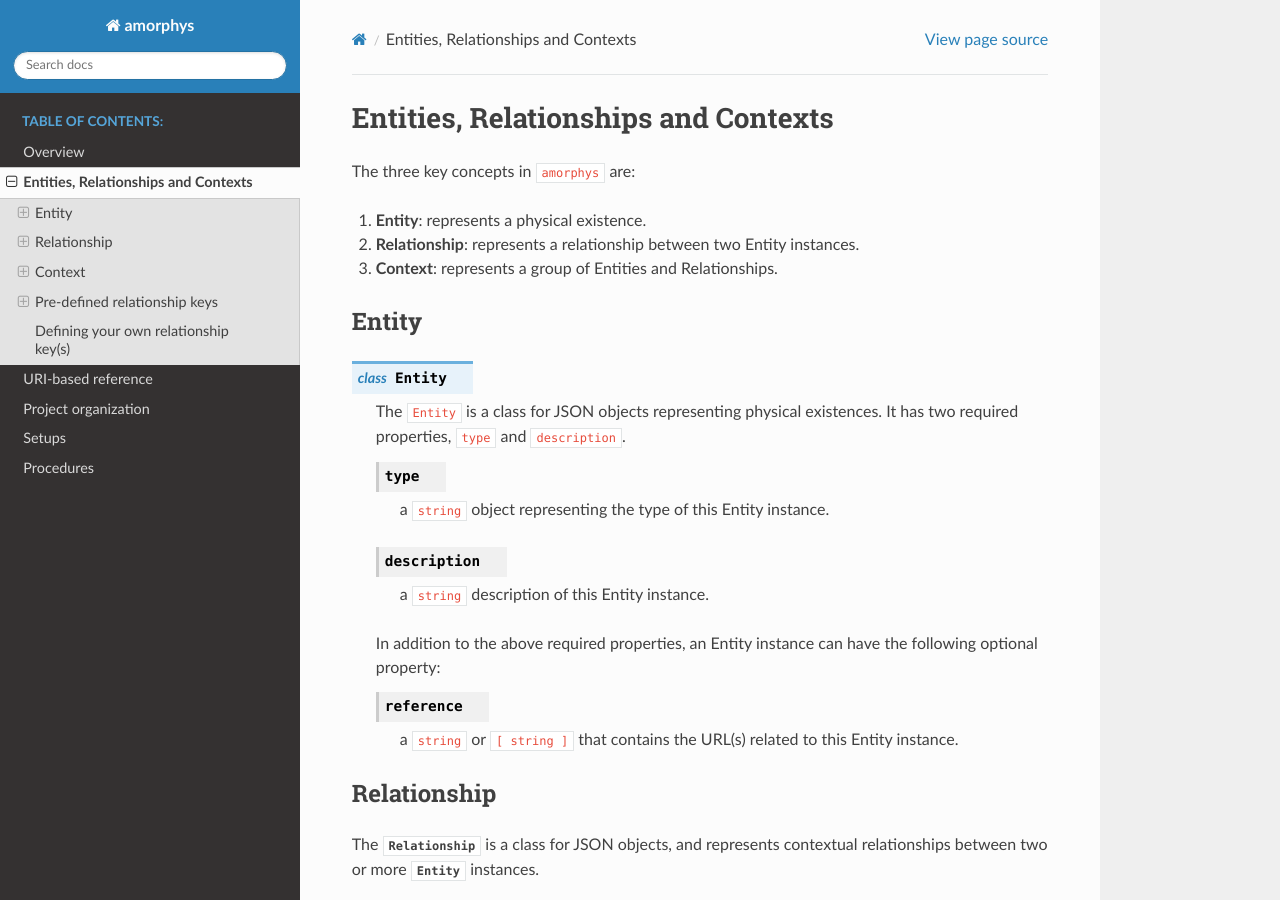
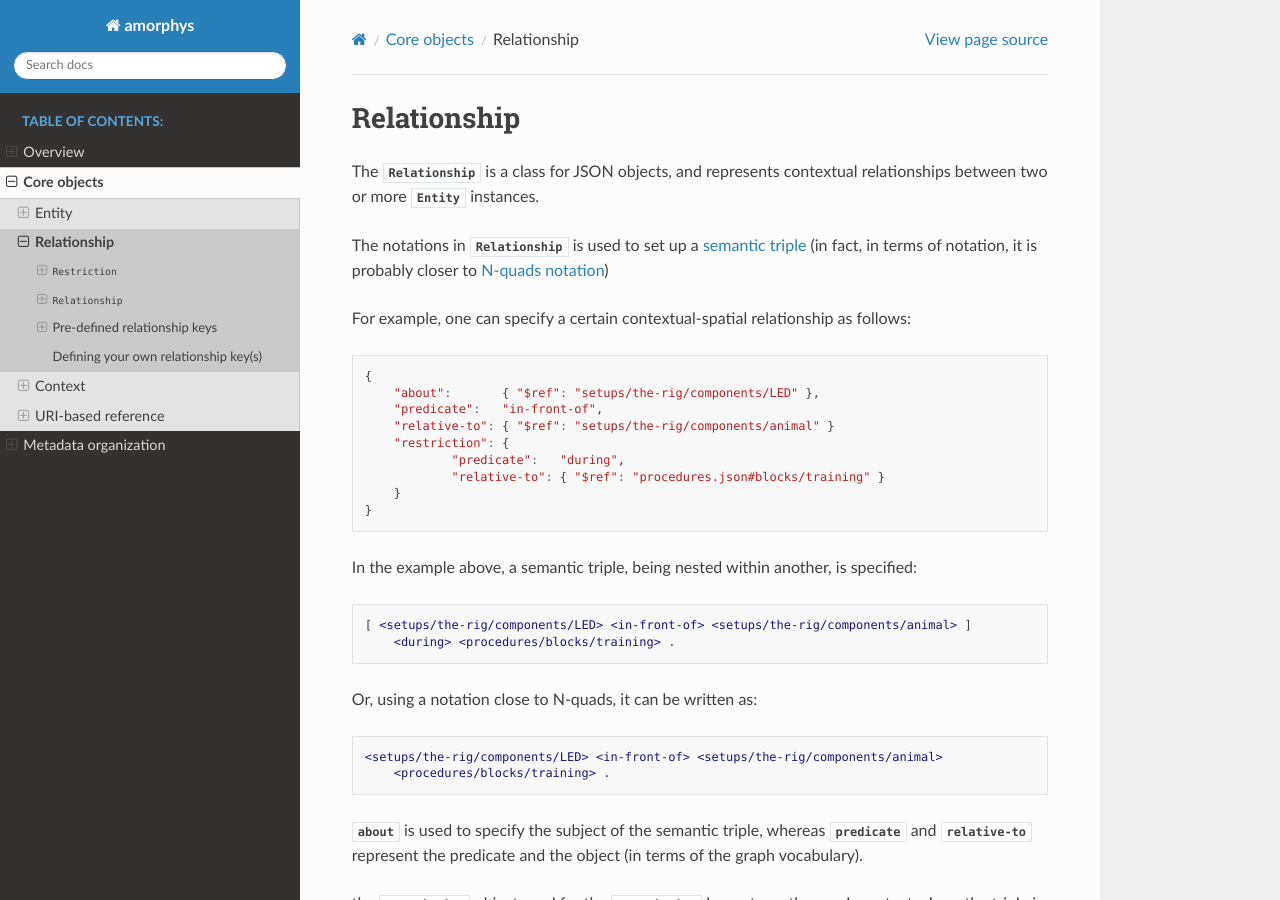
Before and after one commit to gwappa/amorphys, a Sphinx documentation site: the page built from docs/source/core/relationship.rst, in a window 1280 px wide and 900 px high. Built offline with Sphinx 7.4.7 and the Read the Docs theme 2.0.0, drawn with Linux system fonts in a browser that asks for light colours; some of the changed text lies outside the part shown.

Commit message:
add another layer

```diff
--- a/docs/source/conf.py
+++ b/docs/source/conf.py
@@ -52,6 +52,10 @@ exclude_patterns = []
 #
 # html_theme = 'alabaster'
 html_theme = 'sphinx_rtd_theme'
+html_theme_options = {
+    'collapse_navigation': False,
+    'navigation_depth': 4
+}
 
 # Add any paths that contain custom static files (such as style sheets) here,
 # relative to this directory. They are copied after the builtin static files,
--- a/docs/source/core/entities.rst
+++ b/docs/source/core/relationship.rst
@@ -1,37 +1,5 @@
-Entities, Relationships and Contexts
-====================================
-
-The three key concepts in ``amorphys`` are:
-
-1. **Entity**: represents a physical existence.
-2. **Relationship**: represents a relationship between two Entity instances.
-3. **Context**: represents a group of Entities and Relationships.
-
-Entity
-------
-
-.. py:class:: Entity
-
-    The ``Entity`` is a class for JSON objects representing physical existences.
-    It has two required properties, ``type`` and ``description``.
-
-    .. py:attribute:: type
-
-        a ``string`` object representing the type of this Entity instance.
-
-    .. py:attribute:: description
-
-        a ``string`` description of this Entity instance.
-
-    In addition to the above required properties, an Entity instance can have
-    the following optional property:
-
-    .. py:attribute:: reference
-
-        a ``string`` or ``[ string ]`` that contains the URL(s) related to this Entity instance.
-
 Relationship
-------------
+============
 
 The :py:class:`Relationship` is a class for JSON objects, and represents contextual relationships
 between two or more :py:class:`Entity` instances.
@@ -123,23 +91,6 @@ See :ref:`pre-defined relationship keys <relationship-keys>` for what is already
         For the time being, only one :py:class:`Restriction` object is allowed
         (i.e., use of an array is not allowed) here.
 
-
-Context
--------
-
-.. py:class:: Context
-
-    The ``Context`` is a subclass of :py:class:`Entity`:
-    it consists of (at least) the :py:attr:`type`, :py:attr:`description`,
-    and optional :py:attr:`reference` properties.
-
-    Actually, ``Context`` does not have a unique property on its own,
-    but it works as a marker that tells the processor that this consists of
-    a group of :py:class:`Entity` and :py:class:`Relationship` objects.
-
-    Additional required/optional properties may be defined in subclasses of
-    ``Context``.
-
 .. _relationship-keys:
 
 Pre-defined relationship keys
```
Also changed, not shown: docs/source/core/context.rst (added, +19 -0 lines), docs/source/core/entity.rst (added, +27 -0 lines), docs/source/core/overview.rst (added, +21 -0 lines), docs/source/index.rst (+3 -6 lines), docs/source/writing/overview.rst (added, +12 -0 lines).
